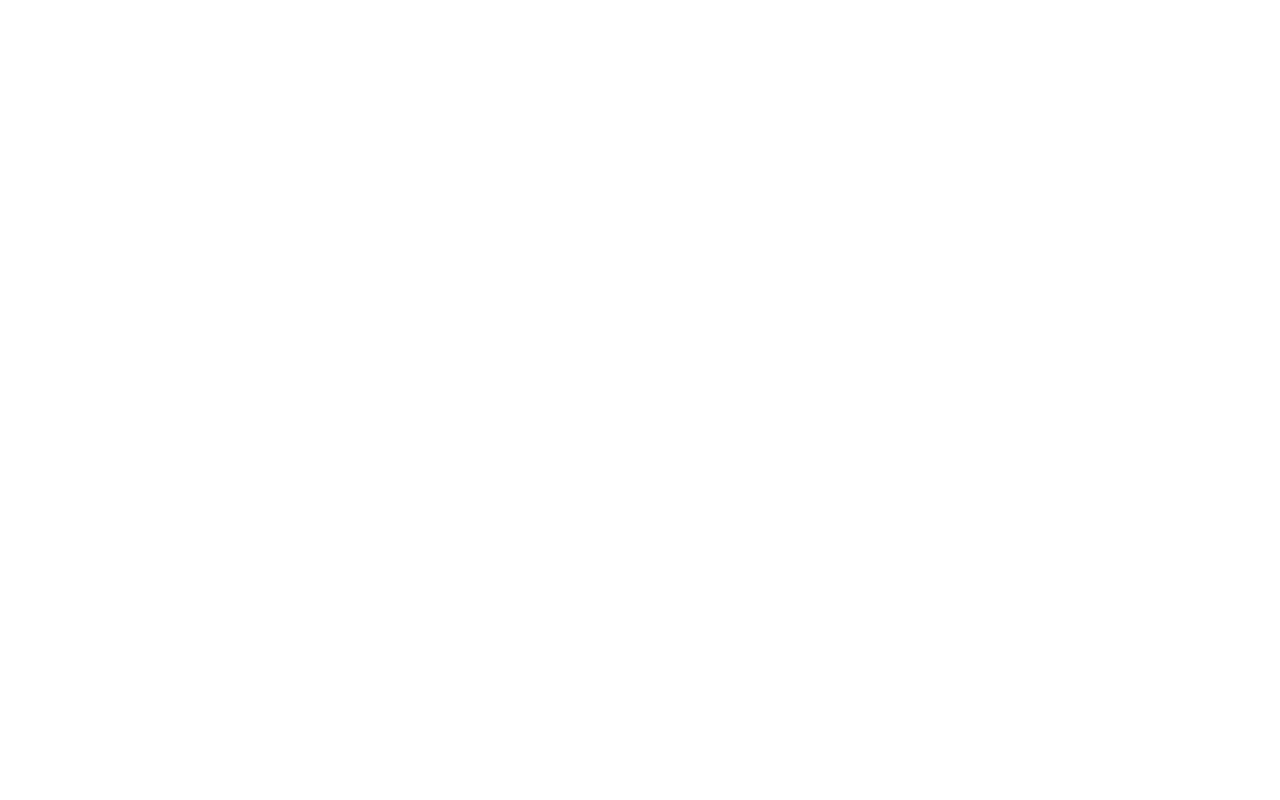
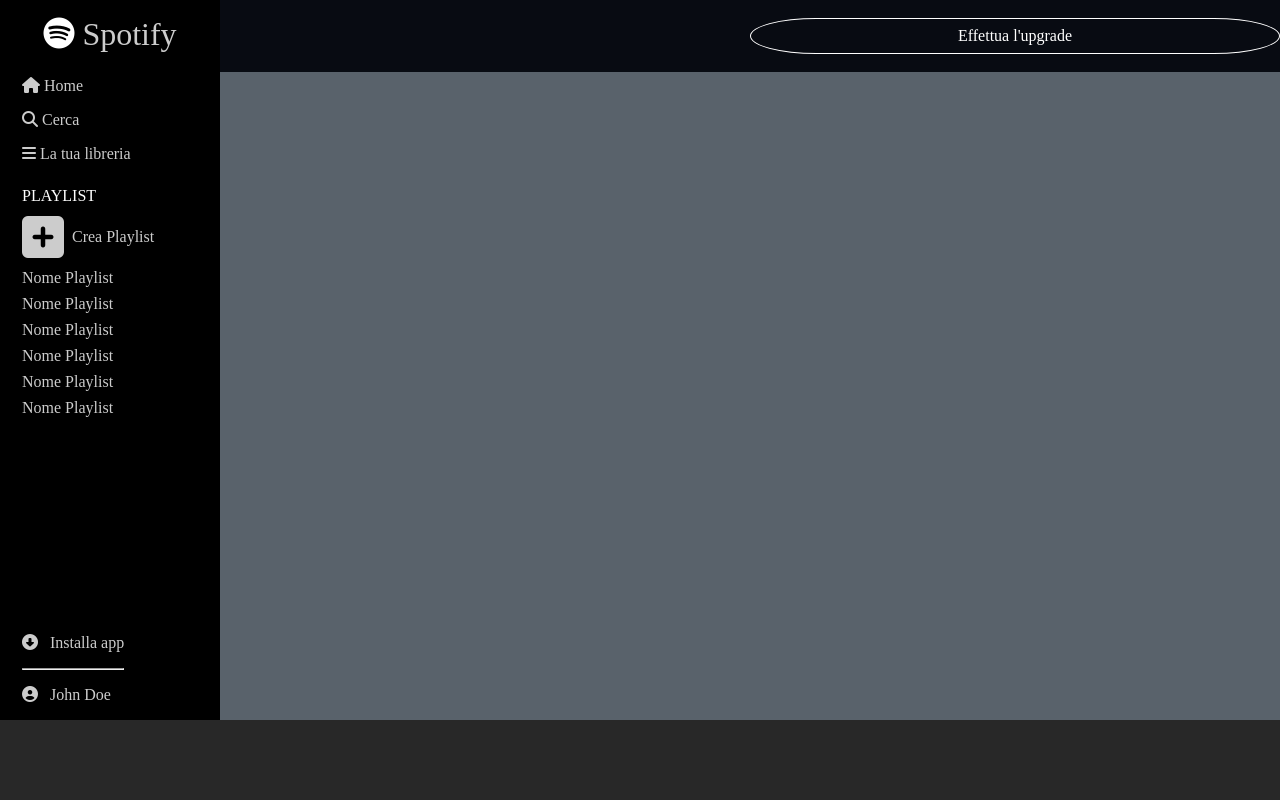
Before and after one commit to MassimilianoRocco/html-css-spotifyweb, a plain HTML site: page index.html in a window 1280 px wide. Drawn offline with Linux system fonts and the light colour scheme.

Commit message:
Added: Nav

```diff
--- a/index.html
+++ b/index.html
@@ -8,6 +8,84 @@
     <title>html-css-spotifyweb</title>
 </head>
 <body>
+    <!-- MAIN CONTENT -->
+    <main>
+        <div class="main-container flex">
 
+            <!-- Nav -->
+            <nav class="bg-black relative">
+                <div class="container flex-c">
+                    <div id="spotify">
+                        <i class="fa-brands fa-spotify white"></i>
+                        <p>Spotify</p>
+                    </div>
+
+                    <div>
+                        <i class="fa-solid fa-house white-op"></i>
+                        <p>Home</p>
+                    </div>
+                    <div>
+                        <i class="fa-solid fa-magnifying-glass white-op"></i>
+                        <p>Cerca</p>
+                    </div>
+
+                    <div>
+                        <i class="fa-solid fa-bars white-op"></i>
+                        <p>La tua libreria</p>
+                    </div>
+
+
+                    <div class="playlist-box">
+                        <p id="playlist-text">PLAYLIST</p>
+                        <div class="flex">
+                            <i class="fa-solid fa-square-plus white-op add-icon"></i>
+                            <p id="crea-playlist">Crea Playlist</p>
+                        </div>
+
+                        <p>Nome Playlist</p>
+                        <p>Nome Playlist</p>
+                        <p>Nome Playlist</p>
+                        <p>Nome Playlist</p>
+                        <p>Nome Playlist</p>
+                        <p>Nome Playlist</p>
+                    </div>
+                </div>
+
+                <div class="abs-group-icons absolute">
+                    <div><i class="fa-solid fa-circle-down white-op"></i>
+                        <p>Installa app</p>
+                    </div>
+                    <hr class="separator">
+                    <div><i class="fa-solid fa-circle-user white-op"></i>
+                        <p>John Doe</p>
+                    </div>
+                </div>
+            </nav>
+
+
+            <div class="content-container">
+                <header class="flex">
+                        <p>Effettua l'upgrade</p>
+                </header>
+
+            </div>
+
+
+
+
+
+        </div>
+    </main>
+
+
+
+
+
+
+    <!-- FOOTER -->
+    <footer class="bg-dkgray flex">
+
+
+    </footer>
 </body>
 </html>
--- a/style/style.css
+++ b/style/style.css
@@ -2,8 +2,253 @@
     GENERAL STYLES
  *************************************************/
 
- *{
+*{
     padding: 0;
     margin: 0;
     box-sizing: border-box;
 }
+
+
+.t-align-c{
+    text-align: center;
+}
+
+.rounded{
+    border-radius: 50%;
+}
+
+.flex{
+    display: flex;
+}
+.flex-c{
+    display: flex;
+    flex-direction: column;
+}
+
+.relative{
+    position: relative;
+}
+.absolute{
+    position: absolute;
+}
+
+.inline{
+    display: inline-block;
+}
+
+img{
+    width: 100%;
+    height: 100%;
+    object-fit: cover;
+}
+
+
+/* Backgrounds or Colors */
+.bg-darkerblue{
+    background-color: #0084fd;
+}
+
+.bg-blue{
+    background-color: #b5ddff;
+}
+.bg-dkgray{
+    background-color: #282828;
+}
+.bg-white{
+    background-color: white;
+}
+.bg-black{
+    background-color: black;
+}
+
+.white{
+    color: white;
+}
+.white-op{
+    color: #ffffff;
+    opacity: 0.8;
+}
+
+
+/************************************************
+    UTILITIES
+ ************************************************/
+
+
+
+
+
+
+
+
+ /************************************************
+    SITE SECTIONS
+ ************************************************/
+
+ main{
+    height: 90vh;
+}
+.main-container{
+    height: 90vh;
+}
+
+
+
+/* NAVBAR */
+
+nav{
+    width: 15%;
+}
+nav .container{
+    width: 80%;
+    margin: auto;
+    text-align: center;
+}
+
+nav .container div{
+    margin: 0.5rem 0;
+}
+
+nav .abs-group-icons{
+    bottom: 0;
+    left: 50%;
+    transform: translate(-50%);
+}
+nav .abs-group-icons div{
+    margin: 1rem 0;
+}
+.separator{
+    display: none;
+}
+nav .abs-group-icons p{
+    display: none;
+
+}
+
+
+
+nav p{
+    color: #ffffff;
+    opacity: 0.8;
+    display: none;
+}
+
+.playlist-box{
+    display: none;
+}
+
+.add-icon{
+    font-size: 3rem;
+}
+#crea-playlist{
+    align-self: center;
+    margin-left: 0.5rem;
+}
+
+nav .playlist-box p{
+    margin: 0.5rem 0;
+    display: block;
+}
+
+
+/* INSIDE CONTENT */
+
+.content-container{
+    width: 85%;
+    background-color: #59626b;
+}
+
+header{
+    height: 10%;
+    justify-content: flex-end;
+    align-items: center;
+    background-color: #080b12 ;
+}
+header p{
+    width: 50%;
+    height: 50%;
+    text-align: center;
+    border:1px solid white;
+    border-radius: 20%/80%;
+    padding: 0.5rem 1rem;
+    color: white;
+}
+
+
+
+
+
+
+
+
+
+
+
+/* FOOTER */
+footer{
+    height: 10vh;
+    width: 100% ;
+}
+
+
+
+
+/*************************************************
+    MEDIA
+ *************************************************/
+
+ @media screen and (min-width:480px){
+
+    /* NAVBAR */
+
+    nav{
+        width: 220px;
+    }
+
+    nav .container{
+        text-align: left;
+    }
+
+    #spotify{
+        margin: 1rem auto;
+        font-size: 2rem;
+        color: #ffffff;
+    }
+
+    nav p{
+        display: inline-block;
+    }
+
+    .playlist-box{
+        display: unset;
+    }
+
+    .playlist-box #playlist-text{
+        opacity: unset;
+    }
+
+
+
+    nav .abs-group-icons{
+        display: unset;
+        max-width: 80%;
+        bottom: 0;
+        left: 10%;
+        transform: unset;
+    }
+    .separator{
+        display: block;
+        width: 100%;
+    }
+    nav .abs-group-icons p{
+        display: inline;
+        margin-left: 0.5rem;
+    }
+
+    /* INSIDE CONTENT */
+
+    .content-container{
+        width: calc(100% - 220px);
+        background-color: #59626b;
+    }
+ }
```
